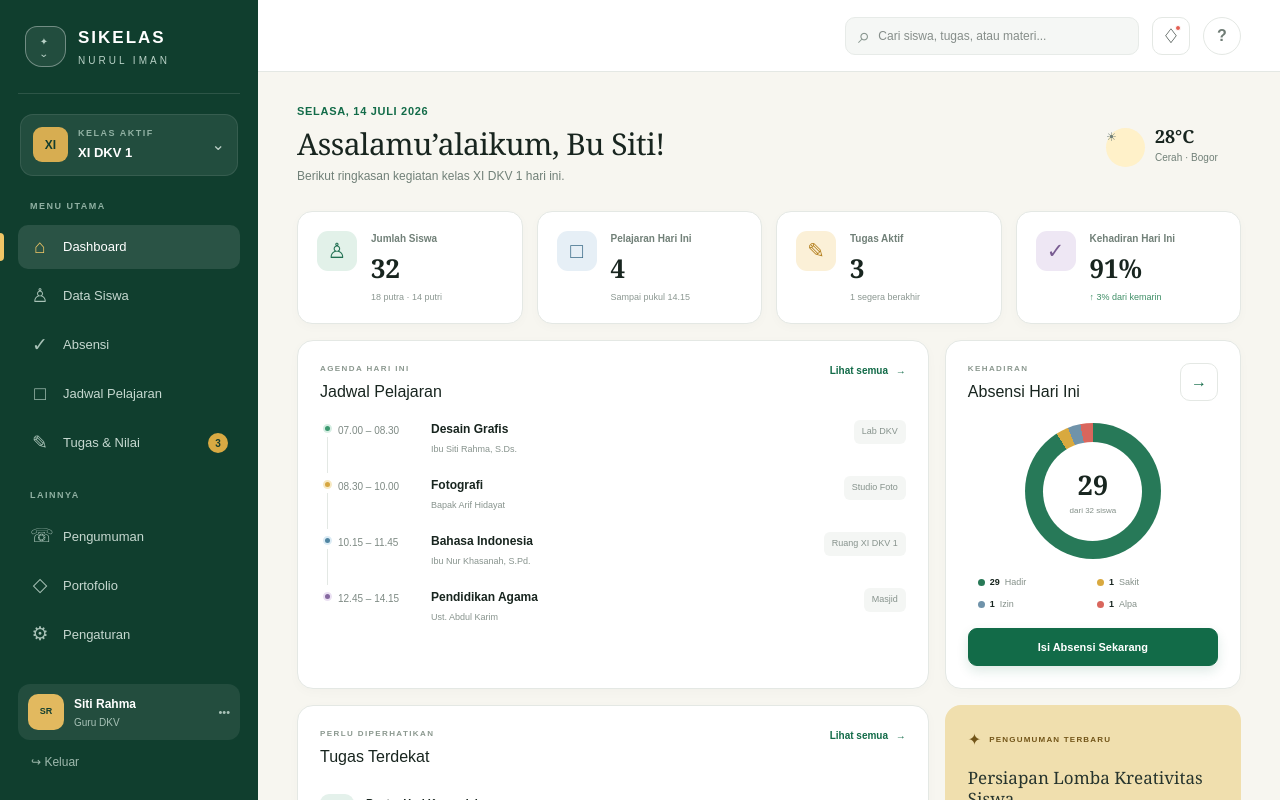
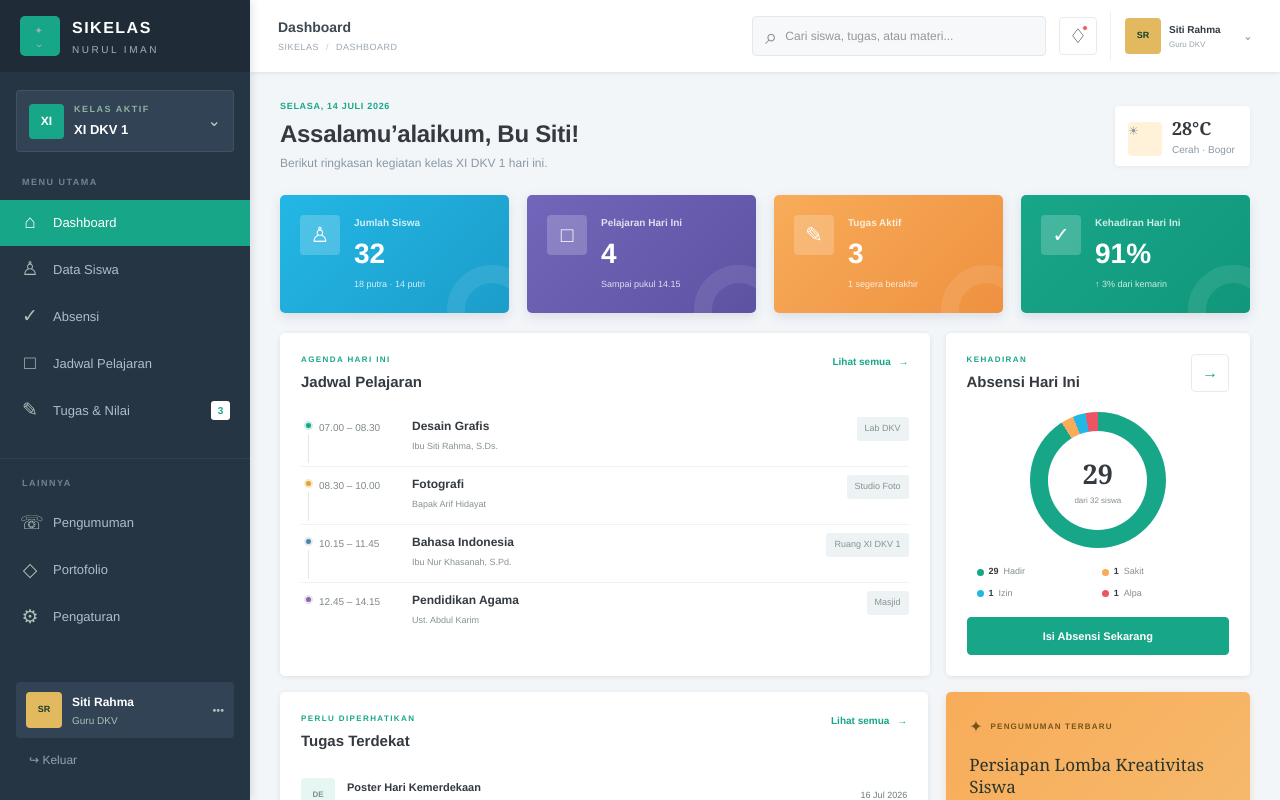
Before and after one commit to abdur-sketch/sikelas, a Next.js app: page / in a window 1280 px wide. Shown: the top 800 px of the page. Built offline with nearby package versions, Linux system fonts and the light colour scheme.

Commit message:
Restyle dashboard with Bootstrap admin theme

```diff
--- a/app/globals.css
+++ b/app/globals.css
@@ -61,3 +61,49 @@ button:focus-visible,input:focus-visible { outline:3px solid rgba(18,107,72,.22)
 @media (max-width:1100px) { .stats-grid { grid-template-columns:repeat(2,1fr)}.task-grid { grid-template-columns:repeat(2,1fr)}.attendance-row { grid-template-columns:25px 38px 1fr}.attendance-options { grid-column:3;flex-wrap:wrap;padding-bottom:12px} }
 @media (max-width:820px) { .sidebar { transform:translateX(-100%);transition:.25s}.sidebar.open { transform:translateX(0);box-shadow:15px 0 50px rgba(0,0,0,.2)}.mobile-close { display:block}.overlay { display:block;position:fixed;inset:0;background:rgba(10,32,23,.46);border:0;z-index:25}.main-content { width:100%;margin:0}.topbar { padding:0 20px}.menu-button { display:block;border:0;background:none;font-size:21px}.top-search { width:min(270px,55vw)}.page-wrap { padding:25px 20px 40px}.dashboard-grid,.bottom-grid { grid-template-columns:1fr}.login-page { grid-template-columns:1fr}.login-brand { min-height:36vh;padding:28px 8vw}.login-brand h1 { font-size:39px}.login-brand>small { display:none}.login-form-wrap { padding:35px 25px} }
 @media (max-width:560px) { .top-search { display:none}.stats-grid { grid-template-columns:1fr 1fr;gap:9px}.stat-card { min-height:130px;padding:14px;flex-direction:column;gap:8px}.stat-card strong { font-size:22px}.page-heading { align-items:flex-start}.page-heading h1 { font-size:26px}.weather { min-width:auto}.weather>span { display:none}.schedule-panel,.attendance-panel,.tasks-panel,.data-panel,.week-panel { padding:16px}.schedule-row { grid-template-columns:17px 76px 1fr}.schedule-row>.room { display:none}.toolbar { align-items:stretch;flex-direction:column}.toolbar-actions { display:grid;grid-template-columns:1fr 1fr}.table-footer>span { display:none}.attendance-summary { grid-template-columns:repeat(3,1fr)}.attendance-row { grid-template-columns:22px 36px 1fr}.attendance-options { grid-column:1/-1;padding:0 0 12px 58px}.sticky-action { gap:10px}.sticky-action span { display:none}.sticky-action .primary-button { width:100%}.task-grid { grid-template-columns:1fr}.week-toolbar .secondary-button { font-size:0;padding:0;width:37px}.week-toolbar .secondary-button:first-child:after { content:"←";font-size:12px}.week-toolbar .secondary-button:last-child:after { content:"→";font-size:12px}.page-heading>div>span { line-height:1.5}.login-brand { min-height:310px}.login-brand h1 { font-size:36px}.login-brand>div:nth-child(2)>p { font-size:11px}.login-form-wrap { align-items:start} }
+
+/* Colorlib-inspired Bootstrap admin visual system */
+:root { --ink:#343a40; --muted:#8a98a6; --green:#18a689; --green-dark:#138a72; --green-soft:#e9f7f4; --cream:#f3f6f9; --gold:#f7a54a; --line:#e7ebef; }
+body { background:#f3f6f9; color:#343a40; font-family:"Helvetica Neue",Arial,sans-serif; }
+.sidebar { width:250px; padding:0 0 18px; background:#263544; box-shadow:2px 0 8px rgba(28,42,56,.12); }
+.brand { min-height:72px; padding:14px 20px; border:0; background:#1f2c38; }
+.brand-mark { width:40px; height:40px; border:0; border-radius:5px; background:#18a689; color:#fff; }
+.mark-book { font-size:27px; }.mark-star { color:#ffe08a; }
+.brand strong { font-size:16px; letter-spacing:1.5px; }.brand span { color:#9fb0bf; letter-spacing:2.5px; }
+.class-selector { margin:18px 16px 24px; border:1px solid rgba(255,255,255,.08); border-radius:4px; background:#314354; }
+.class-icon { border-radius:4px; background:#18a689; color:#fff; }
+.sidebar nav { gap:1px; }.sidebar nav>small { padding:0 22px 9px; color:#718397; }
+.sidebar nav button { min-height:46px; padding:0 20px; border-radius:0; color:#aebdca; font-size:13px; }
+.sidebar nav button:hover { background:#2d3f50; }.sidebar nav button.active { background:#18a689; color:#fff; }
+.sidebar nav button.active:before { display:none; }.sidebar nav button.active span { color:#fff; }
+.sidebar nav button i { width:19px; height:19px; border-radius:3px; background:#fff; color:#18a689; }
+.secondary-nav { padding-top:18px; border-top:1px solid rgba(255,255,255,.06); }
+.sidebar-footer { padding:18px 16px 0; }.user-card { border-radius:4px; background:#314354; }.logout { color:#91a3b2; }
+.main-content { width:calc(100% - 250px); margin-left:250px; }
+.topbar { height:72px; padding:0 28px; border:0; box-shadow:0 1px 4px rgba(32,48,62,.1); }
+.top-context { display:flex; flex-direction:column; gap:3px; min-width:160px; }.top-context strong { color:#3d4852; font-size:14px; }.top-context span { color:#9aa6b2; font-size:9px; text-transform:uppercase; letter-spacing:.5px; }.top-context i { padding:0 4px; color:#c2cbd3; font-style:normal; }
+.top-search { height:40px; border-radius:4px; border-color:#e2e8ee; background:#f6f8fa; }
+.notification-button,.help-button,.icon-button { border-radius:4px; }.notification-popover { border-radius:5px; }
+.top-profile { min-width:142px; height:48px; display:flex; align-items:center; gap:8px; border:0; border-left:1px solid #edf0f2; background:#fff; padding:0 0 0 14px; text-align:left; cursor:pointer; }.top-profile>span:nth-child(2) { display:flex; flex:1; flex-direction:column; gap:2px; }.top-profile strong { font-size:10px; }.top-profile small { color:#99a5b0; font-size:8px; }.top-profile b { color:#9aa6b0; font-size:10px; }
+.page-wrap { padding:28px 30px 45px; }.page-heading { margin-bottom:23px; }.page-heading p { color:#18a689; font-size:9px; }.page-heading h1 { font-family:"Helvetica Neue",Arial,sans-serif; font-size:24px; font-weight:600; letter-spacing:-.3px; }.page-heading>div>span { color:#8b98a4; }
+.weather { padding:9px 13px; border-radius:4px; background:#fff; box-shadow:0 1px 4px rgba(34,52,69,.08); }.weather>span { width:34px; height:34px; border-radius:4px; background:#fff2d8; }
+.stats-grid { gap:18px; margin-bottom:20px; }.stat-card { position:relative; min-height:118px; padding:20px; overflow:hidden; border:0; border-radius:5px; color:#fff; box-shadow:0 4px 12px rgba(35,52,67,.12); }
+.stat-card:nth-child(1) { background:linear-gradient(135deg,#23b7e5,#1c9dca); }.stat-card:nth-child(2) { background:linear-gradient(135deg,#7266ba,#5d52a2); }.stat-card:nth-child(3) { background:linear-gradient(135deg,#f8ac59,#ee9140); }.stat-card:nth-child(4) { background:linear-gradient(135deg,#18a689,#11977b); }
+.stat-card:after { content:""; position:absolute; width:90px; height:90px; right:-28px; bottom:-42px; border:18px solid rgba(255,255,255,.09); border-radius:50%; }
+.stat-card:hover { box-shadow:0 8px 20px rgba(35,52,67,.2); }.stat-icon,.stat-icon.green,.stat-icon.blue,.stat-icon.gold,.stat-icon.purple { border-radius:4px; background:rgba(255,255,255,.2); color:#fff; }
+.stat-card small,.stat-card em,.stat-card em.positive { color:rgba(255,255,255,.8); }.stat-card strong { color:#fff; font-family:"Helvetica Neue",Arial,sans-serif; font-size:28px; }
+.panel { border:0; border-radius:5px; box-shadow:0 1px 5px rgba(30,48,63,.1); }.schedule-panel,.attendance-panel,.tasks-panel,.data-panel,.week-panel { padding:21px; }
+.panel h2 { font-size:15px; font-weight:600; }.section-kicker { color:#18a689; }.text-button { color:#18a689; }.icon-button { color:#18a689; }
+.schedule-row { min-height:58px; border-bottom:1px solid #f0f2f4; padding-top:8px; }.schedule-row:last-child { border-bottom:0; }.room { border-radius:3px; background:#edf2f5; }.dot { background:#18a689; border-color:#ccece5; }
+.donut { background:conic-gradient(#18a689 0 91%,#f8ac59 91% 94%,#23b7e5 94% 97%,#ed5565 97%); }.donut:before { background:#fff; }.legend-dot { background:#18a689; }.legend-dot.sakit { background:#f8ac59; }.legend-dot.izin { background:#23b7e5; }.legend-dot.alpa { background:#ed5565; }
+.primary-button,.secondary-button { border-radius:4px; }.primary-button { border-color:#18a689; background:#18a689; box-shadow:none; }.primary-button:hover { background:#138a72; }.secondary-button { border-color:#dfe5ea; }
+.bottom-grid { gap:18px; }.mini-task { min-height:53px; }.task-badge { border-radius:4px; background:#e6f6f2; color:#18a689; }
+.announcement-card { border-radius:5px; background:linear-gradient(135deg,#f8ac59,#f5bd71); box-shadow:0 3px 10px rgba(209,137,54,.2); }.announcement-card:after { border-color:rgba(255,255,255,.14); }
+.avatar { border-radius:4px; }.status-chip,.class-chip,.grade-attitude { border-radius:3px; }.status-chip.active { background:#e5f5f1; color:#138a72; }
+.search-field { border-radius:4px; background:#f7f9fa; }.data-panel th { background:#f5f7f9; color:#6f7d89; }.data-panel td { border-color:#edf0f2; }.table-footer button { border-radius:3px; }.table-footer button.current { border-color:#18a689; background:#18a689; }
+.attendance-summary>div { border:0; border-radius:5px; box-shadow:0 1px 5px rgba(30,48,63,.09); }.attendance-options button { border-radius:3px; }
+.week-grid>section { border-radius:5px; }.subject-card { border-radius:4px; box-shadow:0 1px 4px rgba(30,48,63,.08); }.today-column .day-head strong { color:#18a689; }
+.segmented { border-radius:4px; }.segmented button { border-radius:3px; }.segmented button.active { color:#18a689; }.progress i { background:#18a689; }.final-score { color:#18a689; }
+.login-brand { background:#263544; }.login-brand h1 { font-family:"Helvetica Neue",Arial,sans-serif; font-weight:300; }.login-brand h1 em { color:#3ac4a8; }.login-card h2 { font-family:"Helvetica Neue",Arial,sans-serif; font-weight:600; }.login-card>label input { border-radius:4px; }.login-help button { color:#18a689; }
+@media (max-width:820px) { .main-content { width:100%; margin-left:0; }.top-context { min-width:auto; }.top-profile>span:nth-child(2),.top-profile b { display:none; }.top-profile { min-width:auto; width:48px; padding-left:9px; }.page-wrap { padding:24px 18px 40px; } }
+@media (max-width:560px) { .top-context { display:none; }.topbar { padding:0 14px; }.stats-grid { gap:10px; }.stat-card { min-height:128px; }.page-heading h1 { font-size:22px; } }
--- a/app/page.tsx
+++ b/app/page.tsx
@@ -183,7 +183,7 @@ export default function Home() {
       </aside>
       {menuOpen && <button className="overlay" onClick={() => setMenuOpen(false)} aria-label="Tutup menu" />}
       <main className="main-content">
-        <header className="topbar"><button className="menu-button" onClick={() => setMenuOpen(true)} aria-label="Buka menu">☰</button><div className="topbar-spacer" /><label className="top-search"><span>⌕</span><input placeholder="Cari siswa, tugas, atau materi..." /></label><div className="notification-wrap"><button className="notification-button" onClick={() => setNotifications(!notifications)} aria-label="Notifikasi">♢<i /></button>{notifications && <div className="notification-popover"><strong>Notifikasi</strong><p>3 tugas menunggu penilaian.</p><p>Absensi hari ini belum dikunci.</p></div>}</div><button className="help-button">?</button></header>
+        <header className="topbar"><button className="menu-button" onClick={() => setMenuOpen(true)} aria-label="Buka menu">☰</button><div className="top-context"><strong>{pageMeta[page].title.replace("Assalamu’alaikum, Bu Siti!", "Dashboard")}</strong><span>SIKELAS <i>/</i> {navItems.find((item) => item.key === page)?.label}</span></div><div className="topbar-spacer" /><label className="top-search"><span>⌕</span><input placeholder="Cari siswa, tugas, atau materi..." /></label><div className="notification-wrap"><button className="notification-button" onClick={() => setNotifications(!notifications)} aria-label="Notifikasi">♢<i /></button>{notifications && <div className="notification-popover"><strong>Notifikasi</strong><p>3 tugas menunggu penilaian.</p><p>Absensi hari ini belum dikunci.</p></div>}</div><button className="top-profile"><span className="avatar teacher">SR</span><span><strong>Siti Rahma</strong><small>Guru DKV</small></span><b>⌄</b></button></header>
         <div className="page-wrap">
           <div className="page-heading"><div><p>{meta.eyebrow}</p><h1>{meta.title}</h1><span>{meta.subtitle}</span></div>{page === "dashboard" && <div className="weather"><span>☀</span><div><strong>28°C</strong><small>Cerah · Bogor</small></div></div>}</div>
           {page === "dashboard" && <Dashboard goTo={setPage} />}
```
